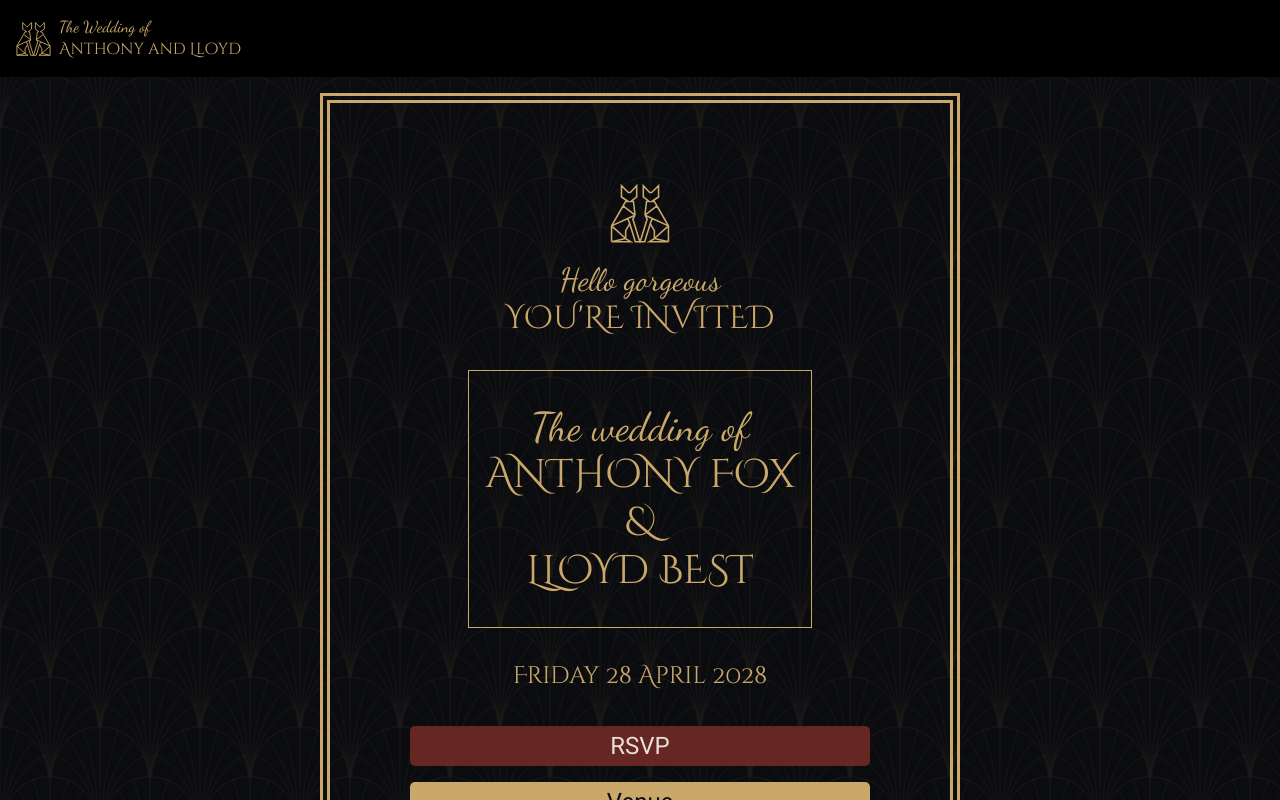
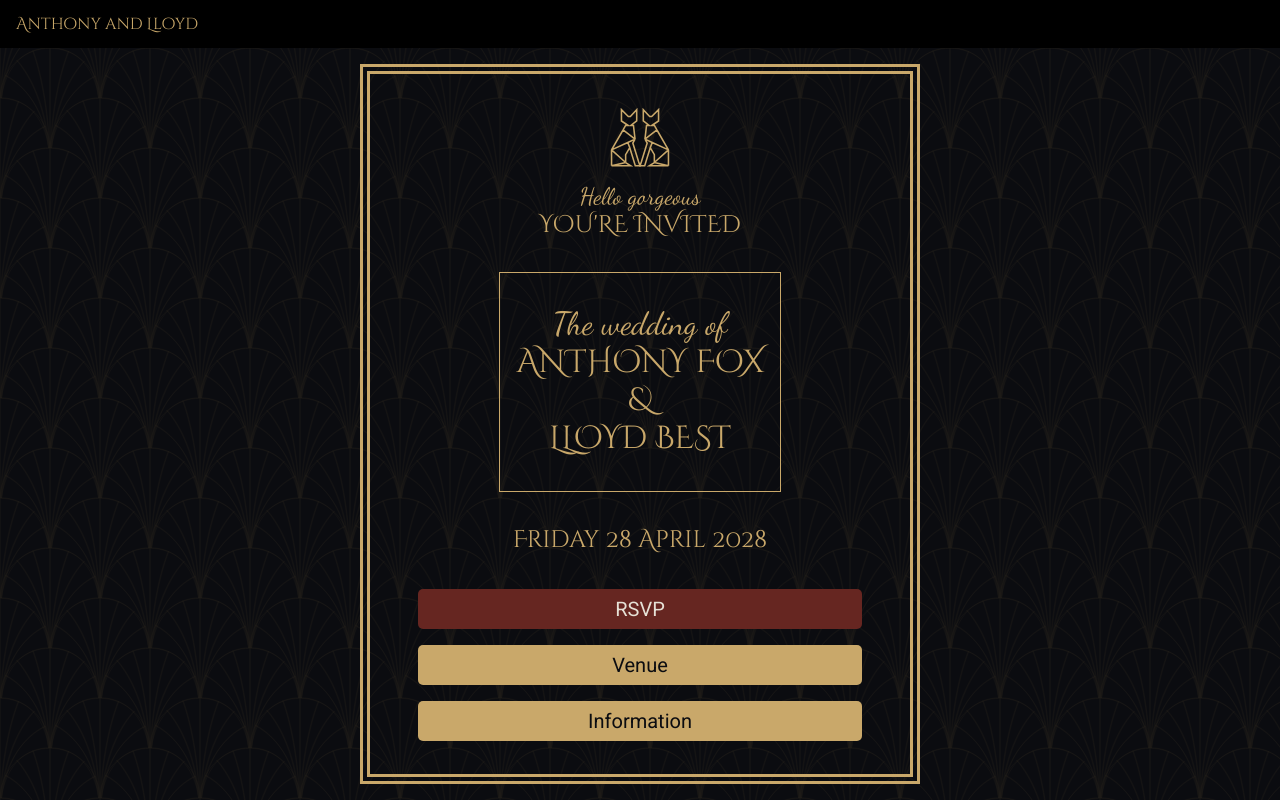
Before and after one commit to MattElcock/BestFoxWedding, a Next.js app: page / in a window 1280 px wide. Shown: the top 800 px of the page. Built offline with nearby package versions, Linux system fonts and the light colour scheme.

Commit message:
homepage font size tweaks

```diff
--- a/src/app/page.css
+++ b/src/app/page.css
@@ -42,10 +42,24 @@
     width: 100%;
   }
 
-  @media screen and (min-width: 992px) {
-    width: 40rem;
+  a {
+    font-size: 1.25rem;
+  }
+}
+
+@media screen and (min-width: 992px) {
+  .page-home {
+    width: 35rem;
     margin: 0 auto;
     border: 10px double var(--color-secondary);
-    padding: 5rem;
+    padding: 2rem 3rem;
+
+    h1 {
+      font-size: 1.5rem;
+    }
+
+    h2 {
+      font-size: 2rem;
+    }
   }
 }
--- a/src/components/header/header.css
+++ b/src/components/header/header.css
@@ -9,22 +9,6 @@ header {
   a {
     color: var(--color-secondary);
     text-decoration: none;
-  }
-
-  .site-title {
-    display: flex;
-    flex-direction: row;
-    align-items: center;
-    gap: 0.5rem;
-
-    p:first-child {
-      margin: 0;
-      font-family: var(--font-dancing-script);
-    }
-
-    p:last-child {
-      margin: 0;
-      font-family: var(--font-cinzel-decorative);
-    }
+    font-family: var(--font-cinzel-decorative);
   }
 }
--- a/src/components/header/header.tsx
+++ b/src/components/header/header.tsx
@@ -1,24 +1,11 @@
-"use client";
-
 import Link from "next/link";
-import Image from "next/image";
 import "./header.css";
-import { LogOut } from "lucide-react";
 
 const Header = () => {
   return (
     <header>
       <Link href="/" className="site-title">
-        <Image
-          width={35}
-          height={35}
-          src="/images/cats.svg"
-          alt="Art Deco Cats"
-        />
-        <div>
-          <p>The Wedding of</p>
-          <p>Anthony and Lloyd</p>
-        </div>
+        Anthony and Lloyd
       </Link>
     </header>
   );
```
